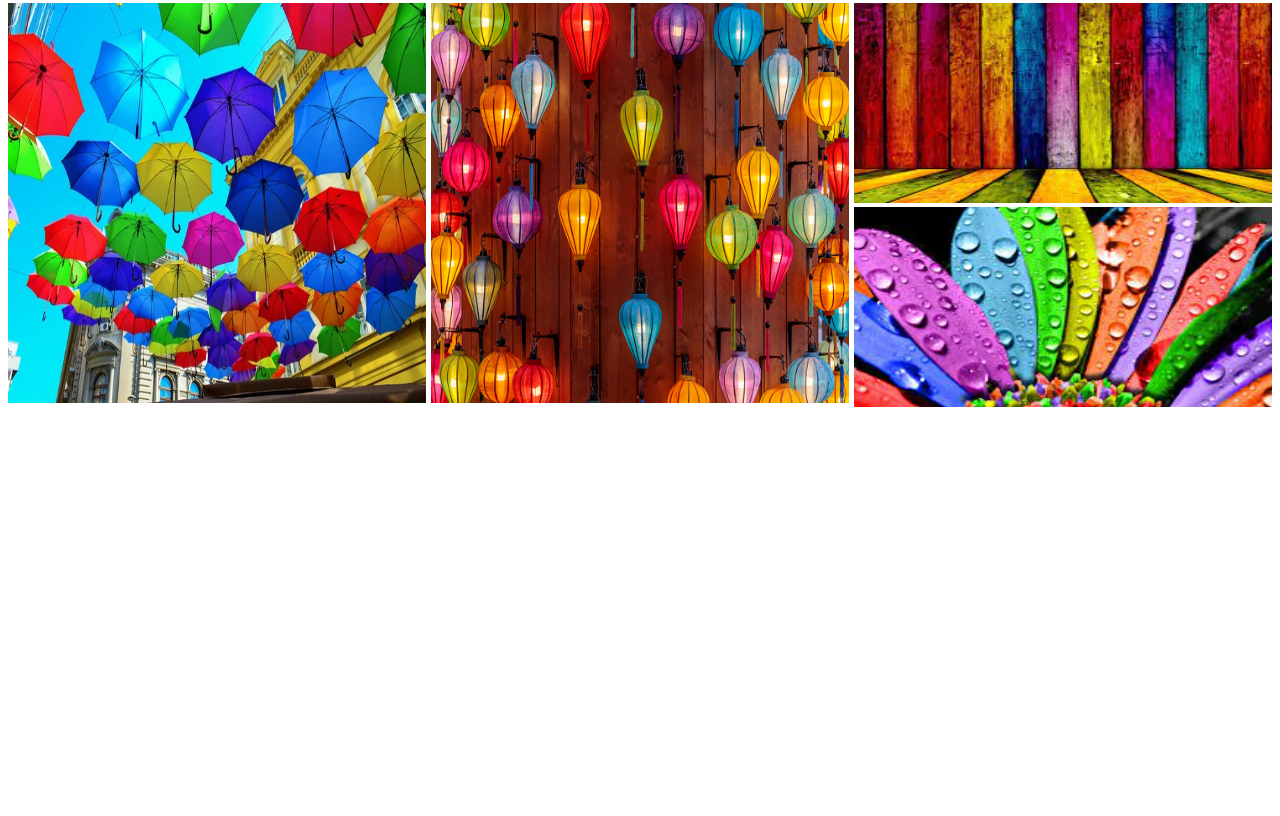
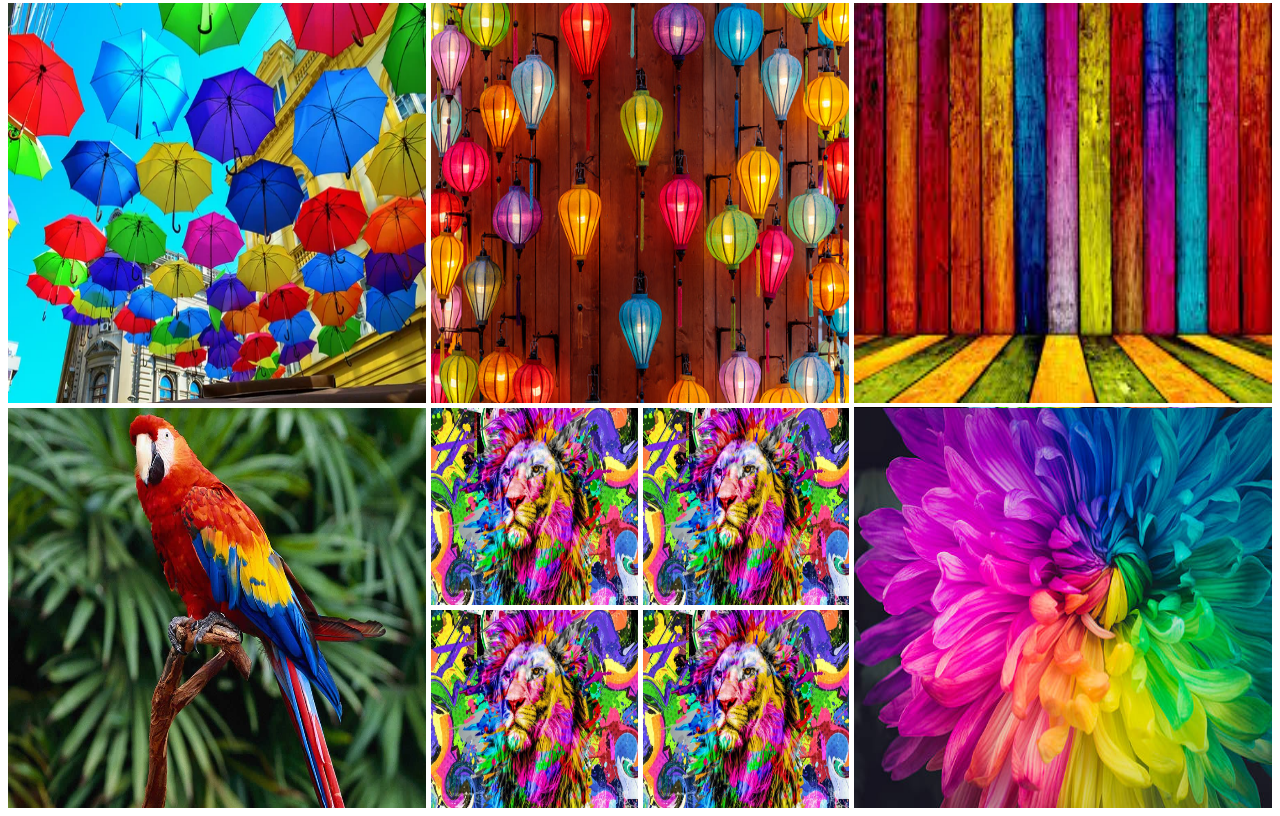
Before and after one commit to JerinOnTheXplore/Simple-responsive-project, a plain HTML site: page index.html in a window 1280 px wide. Shown: the part 482-1298 px from the top of the page. Before the commit the page ends 893 px from the top, so only its background shows below. Drawn offline with Linux system fonts and the light colour scheme.

Commit message:
added finalized updates

```diff
--- a/index.html
+++ b/index.html
@@ -27,6 +27,20 @@
           <img src="images/E.jpg" alt="">
         </div>
         </div>
+        <div class="row">
+            <div>
+                <img src="images/F.jpg" alt="">
+            </div>
+            <div class="square-collage">
+                <img src="images/G.jpg" alt="">
+                <img src="images/G.jpg" alt="">
+                <img src="images/G.jpg" alt="">
+                <img src="images/G.jpg" alt="">
+            </div>
+            <div>
+                <img src="images/H.jpg" alt="">
+            </div>
+        </div>
     </section>
 </main>
     </header>
--- a/styles/styles.css
+++ b/styles/styles.css
@@ -10,9 +10,14 @@ img{
 }
 .vertical-collage img{
 
-   height: 50%;
+   height: calc((100%-5px)/2);
 
 }
 .row > div{
     flex: 1;
 }
+.square-collage{
+    display: grid;
+    grid-template-columns: repeat(2, 1fr);
+    gap: 5px;
+}
```
